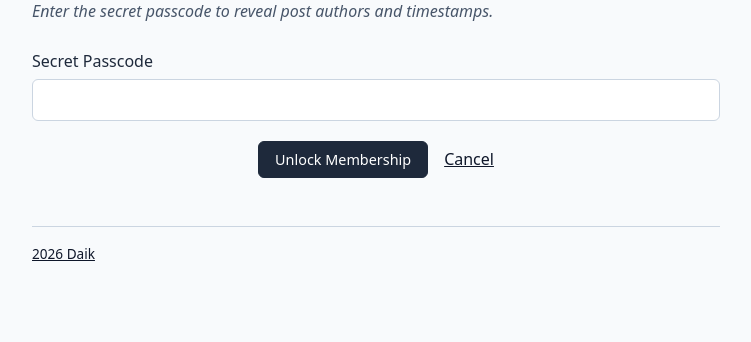
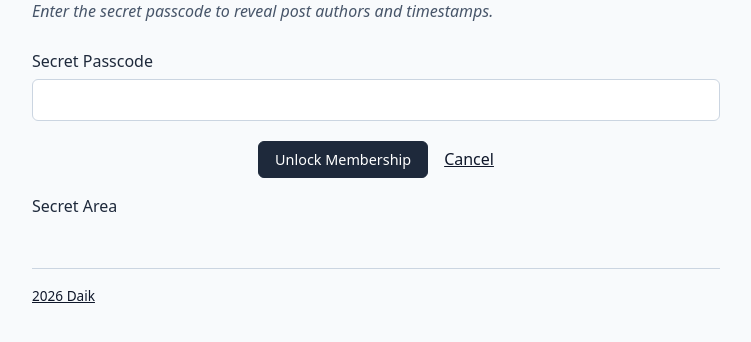
Before and after one commit to Daik102/members-only, a Node server app: template views/join.ejs in a window 1280 px wide. Shown: the part 181-523 px from the top of the page, without its empty margins (264-1015 px from the left). Run offline with Node 20, Linux system fonts and the light colour scheme; the template is opened without the code that fills it, so the values that code supplies are empty; some libraries are stand-ins or nearby versions.

Commit message:
Add secret area

```diff
--- a/views/join.ejs
+++ b/views/join.ejs
@@ -25,4 +25,8 @@
   </div>
 </form>
 
+<div class="secret-container">
+  <p id="secret-area" class="secret-area">Secret Area</p>
+</div>
+
 <%- include('partials/footer') %>
```
